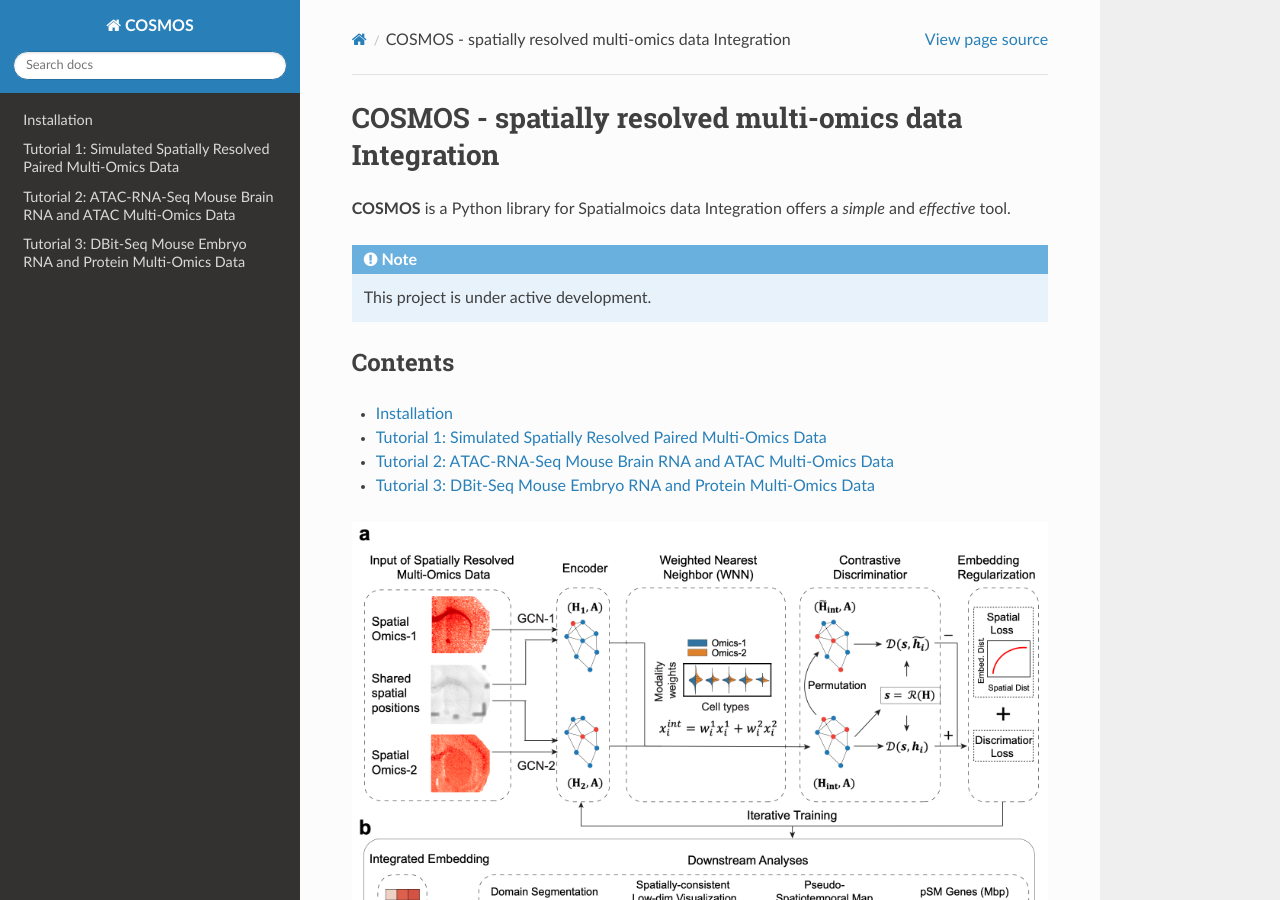
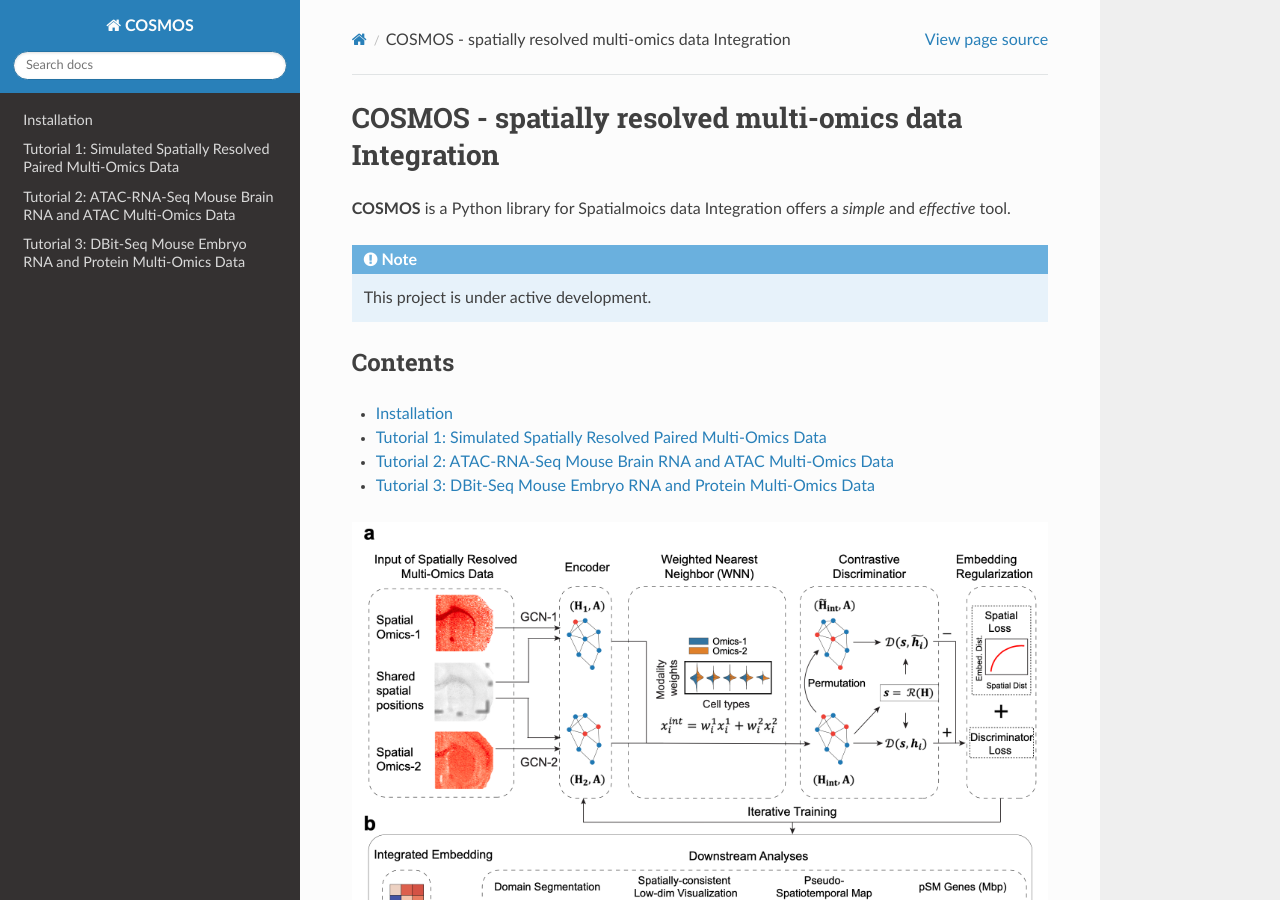
Before and after one commit to Lin-Xu-lab/COSMOS_Tutorials, a Sphinx documentation site: the page built from docs/source/index.rst, in a window 1280 px wide and 900 px high. Built offline with Sphinx 7.4.7 and the Read the Docs theme 3.1.0, drawn with Linux system fonts in a browser that asks for light colours.

Commit message:
Update index.rst

```diff
--- a/docs/source/index.rst
+++ b/docs/source/index.rst
@@ -19,7 +19,7 @@ Contents
    Tutorial_ATAC_RNA_Seq_MouseBrain
    Tutorial_DBit_Seq_MouseEmbryo
 
-.. image:: ../../Images/Fig1_new.png
+.. image:: ../../Images/fig_1.png
 
 News
 ========
```
